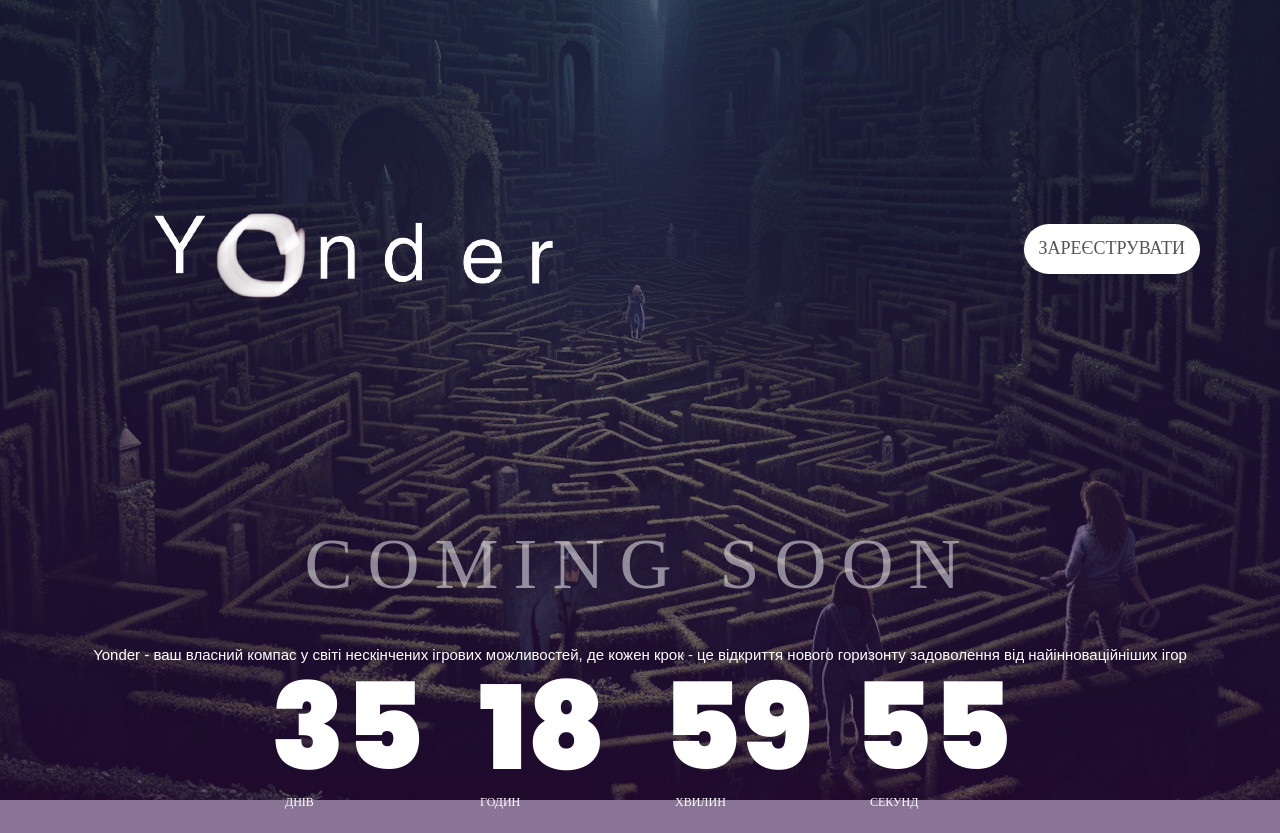
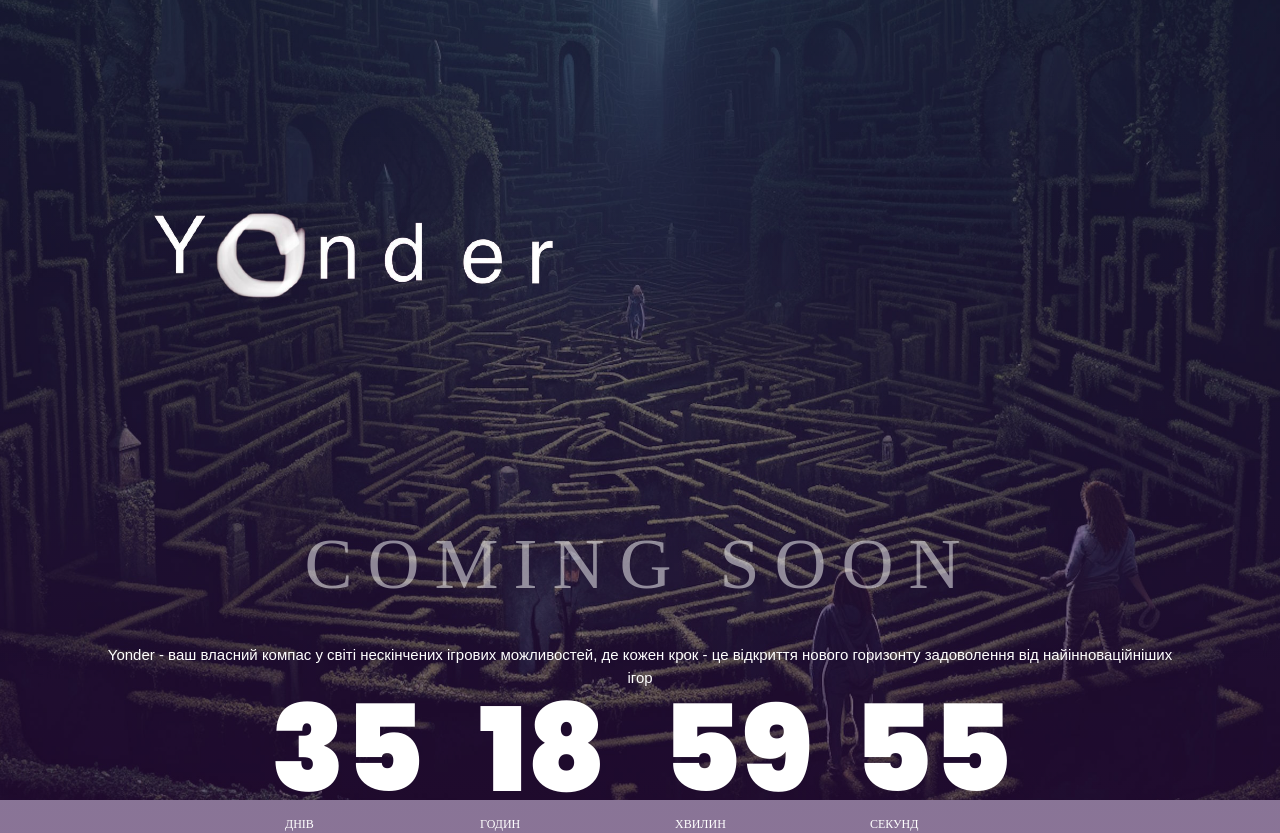
Before and after one commit to penepchik/penepchik.github.io, a plain HTML site: page index.html in a window 1280 px wide. Shown: the top 833 px of the page. Drawn offline with Linux system fonts and the light colour scheme; files whose address does not match are found by name; a web font is replaced by a local one.

Commit message:
Update index.html

```diff
--- a/index.html
+++ b/index.html
@@ -23,12 +23,12 @@
       <div class="wrappic1 m-r-30 m-t-10 m-b-10">
         <a href="#"><img src="images/icons/logo.png" alt="LOGO"></a>
       </div>
-     <div class="flex-w m-t-10 m-b-10">
+     <!--<div class="flex-w m-t-10 m-b-10">
         <a href="#" class="size2 m1-txt1 flex-c-m how-btn1 trans-04">
           Зареєструвати
         </a>
       </div>
-    </div>
+    </div>-->
 
     <div class="p-l-15 p-r-15 p-t-50 p-b-120">
       <h3 class="l1-txt1 txt-center p-b-40 respon1 style="color: white;">
```
